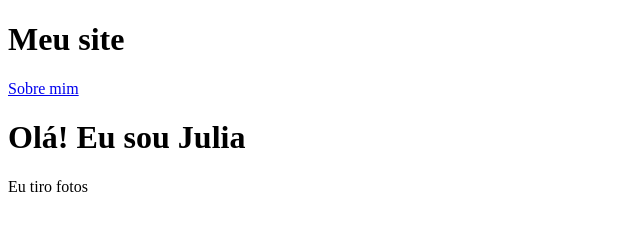
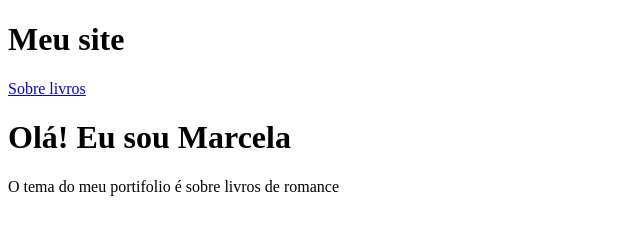
Before and after one commit to marcela2009/marcela-2A, a plain HTML site: page index.html in a window 1280 px wide. Shown: the whole page, without its empty margins (0-640 px from the left). Drawn offline with Linux system fonts and the light colour scheme.

Commit message:
novos comandos

```diff
--- a/index.html
+++ b/index.html
@@ -9,12 +9,12 @@
     <header>
         <h1>Meu site</h1>
         <nav>
-            <a href="index.html">Sobre mim</a>
+            <a href="index.html">Sobre livros</a>
         </nav>
     <header>
     <div classe="apresentação">
-        <h1>Olá! Eu sou Julia</h2>
-        <p>Eu tiro fotos</p>
+        <h1>Olá! Eu sou Marcela</h2>
+        <p>O tema do meu portifolio é sobre livros de romance</p>
     </div>
 </body>
 </html>
```
